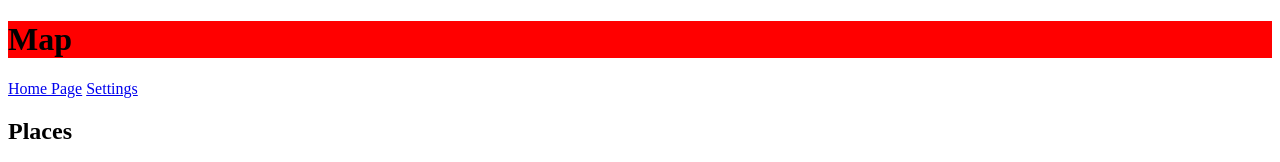
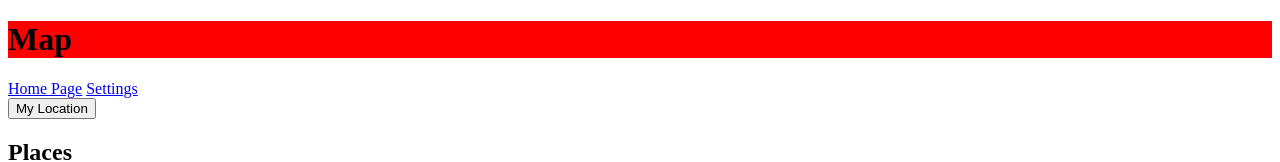
Before and after one commit to aviad-benhamo/ca-placekeeper, a plain HTML site: page map.html in a window 1280 px wide. Shown: the top 162 px of the page. Drawn offline with Linux system fonts and the light colour scheme; some packages are replaced by stand-ins of ours.

Commit message:
fix: Ensure map moves to user location
Fixes race condition where gMap was undefined if user clicked
"My Location" before map finished initializing. Adds a guard
to check if gMap is ready.

```diff
--- a/js/map.controller.js
+++ b/js/map.controller.js
@@ -58,6 +58,37 @@ function onRemovePlace(placeId) {
 
 }
 
+function onGetUserLocation() {
+    console.log('Requesting user location...')
+    if (!gMap) {
+        alert('Map is not ready yet, please wait a moment.')
+        return
+    }
+
+    if (navigator.geolocation) {
+
+        navigator.geolocation.getCurrentPosition(
+
+            (position) => {
+                console.log('User approved location', position)
+                const { latitude, longitude } = position.coords
+
+                gMap.setCenter({ lat: latitude, lng: longitude })
+                gMap.setZoom(15)
+            },
+
+            (err) => {
+                console.error('Error getting user location', err)
+                alert('Could not get your location')
+            }
+        )
+    } else {
+        console.error('Geolocation is not supported by this browser')
+        alert('Your browser does not support Geolocation')
+    }
+}
+
+
 function onPanToPlace(placeId) {
     const place = placeService.getPlaceById(placeId)
     gMap.setCenter({ lat: place.lat, lng: place.lng })
--- a/map.html
+++ b/map.html
@@ -21,7 +21,7 @@
         <a href="index.html">Home Page</a>
         <a href="user-prefs.html">Settings</a>
     </nav>
-
+    <button onclick="onGetUserLocation()">My Location</button>
     <section class="places-container">
         <h2>Places</h2>
         <ul class="places-list">
@@ -38,7 +38,7 @@
     <script src="js/map.controller.js"></script>
 
     <script async
-        src="https://maps.googleapis.com/maps/api/js?key=AIzaSyCs1iHHlglWzj4lBYoLKGzvKmKWf9hLGJI&callback=initMap">
+        src="https://maps.googleapis.com/maps/api/js?key=AIzaSyCs1iHHlglWzj4lBYoLKGzvKmKWf9hLGJI&loading=async&callback=initMap">
         </script>
 
 </body>
```
